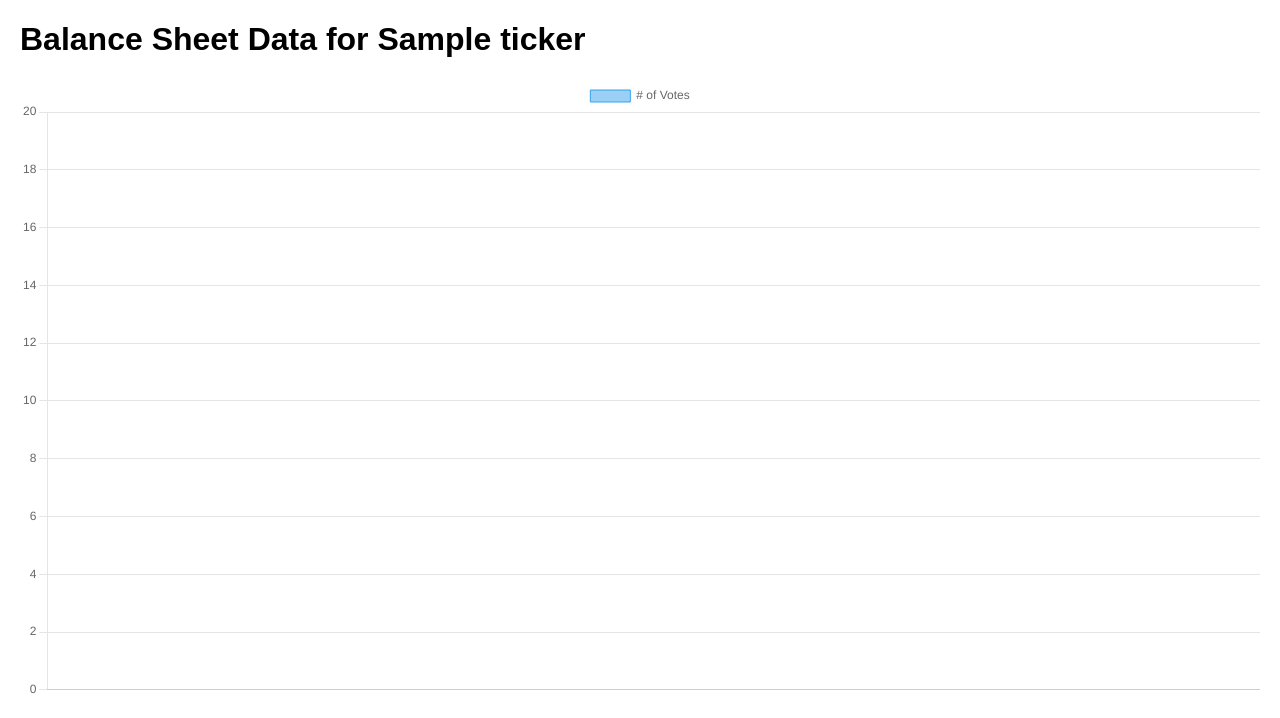
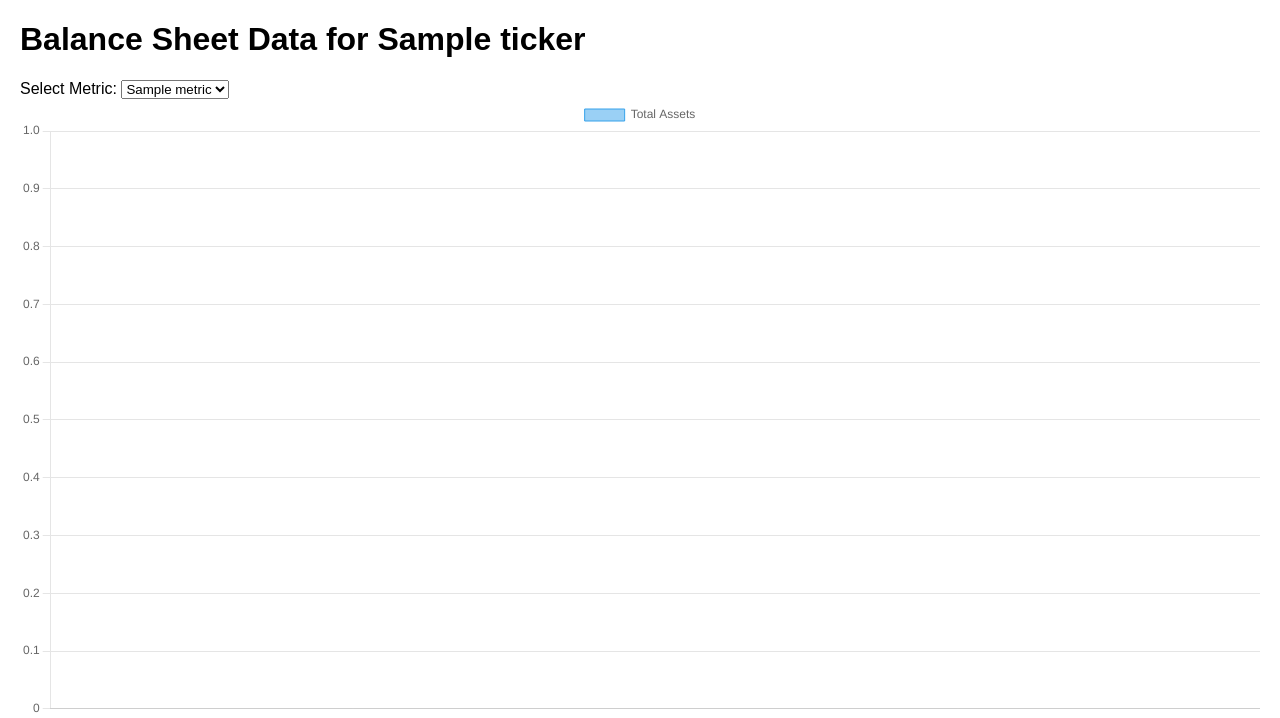
Before and after one commit to Lazearrr/SeniorProject, a Django app: template stocks/templates/results.html in a window 1280 px wide. Shown: the part 78-796 px from the top of the page. Run offline with Django 3.2, Linux system fonts and the light colour scheme; the template is opened without the code that fills it: most values are stand-ins (such as "Sample title", 1, 10 or a date in 2020).

Commit message:
updates comin in hot the graph be showing real values now

```diff
--- a/requirements.txt
+++ b/requirements.txt
@@ -1,7 +1,7 @@
 asgiref==3.7.2
 certifi==2023.7.22
 charset-normalizer==3.2.0
-Django==4.2.4
+Django==4.2.5
 idna==3.4
 mysql==0.0.3
 mysql-connector==2.2.9
--- a/stocks/balanceSheetQuery.py
+++ b/stocks/balanceSheetQuery.py
@@ -29,7 +29,7 @@ class userQuery():
                 return reports[0].get(metric, "Data not available")
         return "Data not available"
 
-    ##START OF LATESET QUARTERLY QUERIES##
+    ##START OF QUARTERLY QUERIES##
     ######################################
     def getTotalAssetsLatestQuarter(self, date=None):
         if 'quarterlyReports' in self.data and self.data['quarterlyReports']:
@@ -86,7 +86,7 @@ class userQuery():
         else:
             return "Either Total Liability or Shareholder Equity Data is currently unavailable"
 
-    ## START OF LATEST YEARLY QUERYS ##
+    ## START OF YEARLY QUERYS ##
     ###################################
     def getTotalAssetsLatestYear(self, date=None):
         if 'annualReports' in self.data and self.data['annualReports']:
--- a/stocks/templates/results.html
+++ b/stocks/templates/results.html
@@ -16,6 +16,12 @@
     </head>
     <body>
         <h1>Balance Sheet Data for {{ data.ticker }}</h1>
+        <label for="chosen_metric">Select Metric:</label>
+            <select class="form-control" id="date" name="date">
+                {% for metric in metrics %}
+                <option value="{{ metric }}" {% if metric == request.GET.metric %}selected{% endif %}>{{ metric }}</option>
+                {% endfor %}
+            </select>
         <div>
             <canvas id="myChart"></canvas>
           </div>
@@ -30,8 +36,8 @@
     data: {
       labels: {{ quarterly_dates|safe }},
       datasets: [{
-        label: '# of Votes',
-        data: [12, 19, 3, 5, 2, 3],
+        label: 'Total Assets',
+        data: {{ quarterly_metric|safe }},
         borderWidth: 1
       }]
     },
@@ -48,7 +54,7 @@
             <h2>Quarterly Metrics</h2>
             <label for="date">Select Date:</label>
             <select class="form-control" id="date" name="date">
-                {% for date in quarterly_dates %}
+                {% for date in unserialized_quarterly_dates %}
                 <option value="{{ date }}" {% if date == request.GET.date %}selected{% endif %}>{{ date }}</option>
                 {% endfor %}
             </select>
```
Also changed, not shown: stocks/views.py (+10 -1 lines).
